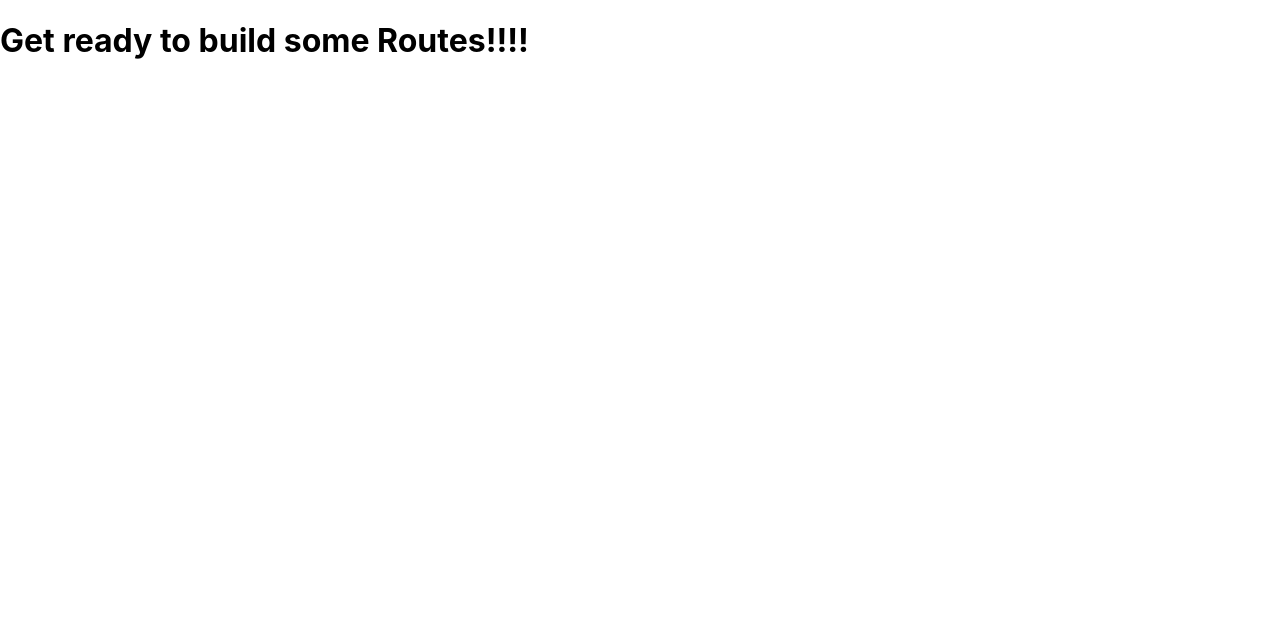
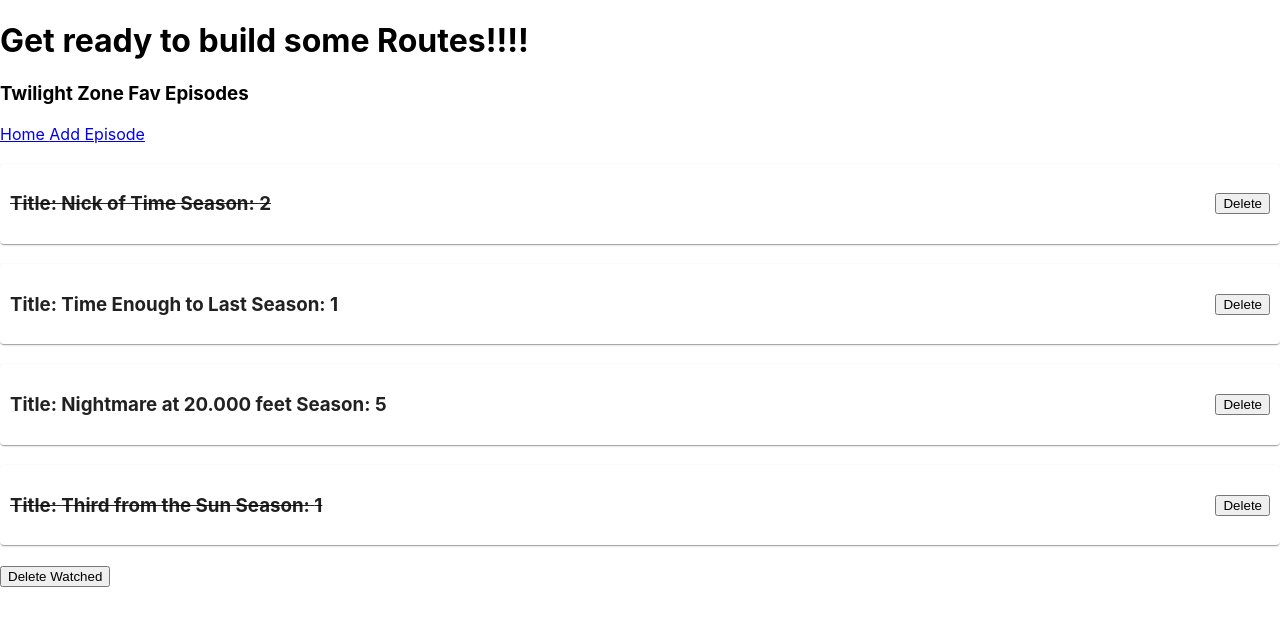
Before and after one commit to stevekutz/redux_exp3, a React (Create React App) app in the folder app/: page / in a window 1280 px wide. Shown: the top 626 px of the page. Built offline with nearby package versions, Linux system fonts and the light colour scheme.

Commit message:
wired up state, resolved typos, functionality complete

```diff
--- a/app/src/App.js
+++ b/app/src/App.js
@@ -4,14 +4,82 @@ import React from 'react';
 
 import {Route, NavLink} from 'react-router-dom';
 
+import Episodes from './components/Episodes';
+import AddEpisode from './views/AddEpisode';
+
+
+
+/*
 function App() {
   return (
     <div className="App">
       <h1> Get ready to build some Routes!!!!</h1>
+        <Route
+          path = '/'
+          render = { () => (
+            <h4>
+              <h3> Twilight Zone Fav Episodes </h3>
+              <nav>
+                <NavLink to = '/'> Home </NavLink>
+                <NavLink to = '/addEpisodeRoute'> Add Episode</NavLink>
+              </nav>
+            </h4>
+          )}
 
+        />
+
+        <Route
+          exact path = '/'
+          component = {props => <Episodes {...props} />}
+        />
+
+        <Route
+          path = '/addEpisodeRoute'
+          component = {props => <AddEpisode {...props} />}
+        />
 
     </div>
   );
 }
+*/
+
+class App extends React.Component {
+  render() {
+    return (
+      <div className="App">
+        <h1> Get ready to build some Routes!!!!</h1>
+          <Route
+            path = '/'
+            render = { () => (
+              <div>
+                <h3> Twilight Zone Fav Episodes </h3>
+                <nav>
+                  <NavLink to = '/'> Home </NavLink>
+                  <NavLink to = '/addEpisodeRoute'> Add Episode</NavLink>
+                </nav>
+              </div>
+            )}
+
+          />
+
+          <Route
+            exact path = '/'
+            component = {props => <Episodes {...props} />}
+          />
+
+          <Route
+            path = '/addEpisodeRoute'
+            component = {props => <AddEpisode {...props} />}
+          />
+
+      </div>
+    );
+
+
+
+  }
+
+
+}
 
 export default App;
--- a/app/src/actions/actionsEpisodes.js
+++ b/app/src/actions/actionsEpisodes.js
@@ -3,6 +3,7 @@ export const TOGGLE_EPISODE = 'TOGGLE_EPISODE';
 export const DELETE_EPISODE = 'DELETE_EPISODE';
 export const DELETE_WATCHED = 'DELETE_WATCHED';
 
+/*
 // orig
 export const addEpisode = newEpisode => {
     return {
@@ -17,6 +18,7 @@ export const addEpisode = newEpisode => (
           payload: newEpisode
         }
 );
+*/
 
 // sleek
 export const addEpisode = newEpisode => ({type: ADD_EPISODE, payload: newEpisode});
--- a/app/src/components/Episode.js
+++ b/app/src/components/Episode.js
@@ -18,6 +18,8 @@ const StyledEpisode = styled(Card)`
 `;
 
 const Episode = props => {
+    console.log('Episode props >> ', props);
+
 
     //handlers
     const handletoggleEpisode = () => {
@@ -29,9 +31,9 @@ const Episode = props => {
 
     return(
         <StyledEpisode textdec = {props.watched ? 'line-through' : 'none'}>
-            <p onClick = {handletoggleEpisode}>
+            <h3 onClick = {handletoggleEpisode}>
                 Title: {props.title}  Season: {props.season}
-            </p>
+            </h3>
 
 
         <button onClick  = {handleDelete}> Delete</button>
@@ -46,6 +48,6 @@ const mapStateToProps = state => {
 
 export default connect(
     mapStateToProps,  // NOT NEEDED ???
-    null,
+//    null,
     {toggleEpisode, deleteEpisode}
 )(Episode);
--- a/app/src/components/Episodes.js
+++ b/app/src/components/Episodes.js
@@ -5,16 +5,30 @@ import {deleteWatched} from '../actions/actionsEpisodes';
 
 import Episode from './Episode';
 
+
+/*
+            {props.episodes.map( (episode, index) => (
+                <Episode
+                    key = {index}
+                    {...episode}
+                />
+            ))}
+
+
+*/
+
+
+
 const Episodes = props => {
 
     return (
         <div>
-            {props.episodes.map( (episode, index) => {
+            {props.episodes.map( (episode, index) => (
                 <Episode
                     key = {index}
                     {...episode}
                 />
-            })}
+            ))}
 
             <button                 // NOT props.deleteWatched
                onClick = { () => {props.deleteWatched() } }
@@ -31,7 +45,8 @@ const Episodes = props => {
 // orig
 const mapStateToProps = state => {
     return {
-        episodes: state.episodes // as initialState in reducer
+       // episodes: state.episodes // as initialState in reducer
+       episodes: state.episodes.episodes
     }
 };
 /*
--- a/app/src/reducers/episodeReducer.js
+++ b/app/src/reducers/episodeReducer.js
@@ -20,12 +20,12 @@ import {
 const initialState = {episodes};
 
 // ALWAYS pass in initial state and an action
-export default episodeReducer = (state = initialState, action) => {
+export const episodeReducer = (state = initialState, action) => {
     switch(action.type) {
 
         case ADD_EPISODE:
             return {
-                ...state,   // needed?
+     //           ...state,   // needed?
                 episodes: [
                     ...state.episodes, action.payload
                 ]
@@ -60,3 +60,5 @@ export default episodeReducer = (state = initialState, action) => {
         }
 
 }
+
+export default episodeReducer;
--- a/app/src/reducers/favEpisodes.js
+++ b/app/src/reducers/favEpisodes.js
@@ -16,7 +16,7 @@ export default [
     {
         id: 3,
         season: 5,
-        title: 'Nghtmre at 20.000 feet',
+        title: 'Nightmare at 20.000 feet',
         watched: false,
     },
 
--- a/app/src/reducers/index.js
+++ b/app/src/reducers/index.js
@@ -1,7 +1,7 @@
 import {combineReducers} from 'redux';
 
+import episodeReducer from './episodeReducer';
 
 export default combineReducers({
-
-
+    episodes: episodeReducer
 });
--- a/app/src/views/AddEpisode.js
+++ b/app/src/views/AddEpisode.js
@@ -4,7 +4,7 @@ import {connect} from 'react-redux';
 
 import {addEpisode} from '../actions/actionsEpisodes';
 
-class AddEpisode {
+class AddEpisode extends React.Component{
     state = {
         title: '',
         season: 1,
```
